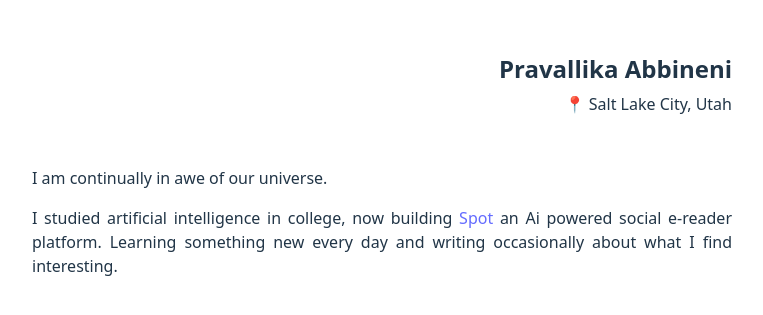
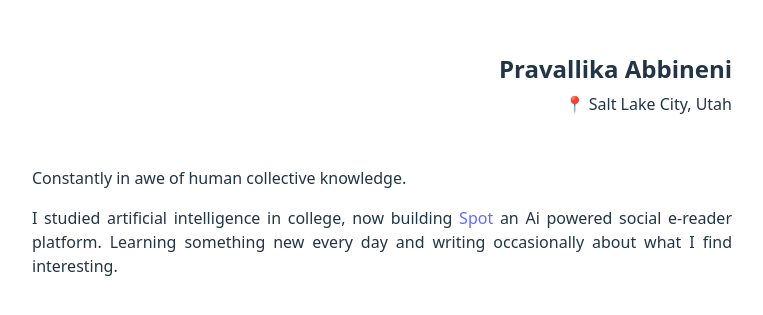
Before and after one commit to pravallika10473/pravallika_abbineni, a React (Vite) app: page / in a window 1280 px wide. Shown: the part 129-444 px from the top of the page, without its empty margins (258-1021 px from the left). Built offline with nearby package versions, Linux system fonts and the light colour scheme.

Commit message:
text change

```diff
--- a/src/App.jsx
+++ b/src/App.jsx
@@ -12,7 +12,7 @@ function App() {
       <div className="top-right-location">📍 Salt Lake City, Utah</div>
 
       <div className="body-text">
-        <p>I am continually in awe of our universe.</p>
+        <p>Constantly in awe of human collective knowledge.</p>
         <p>I studied artificial intelligence in college, now building <a href="https://www.spot-reader.com/">Spot</a> an Ai powered social e-reader platform. Learning something new every day and writing occasionally about what I find interesting.</p>
       </div>
     </>
```
